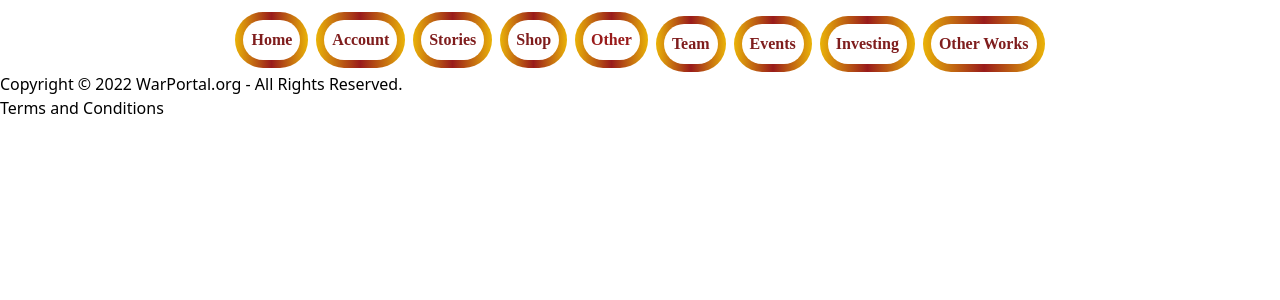
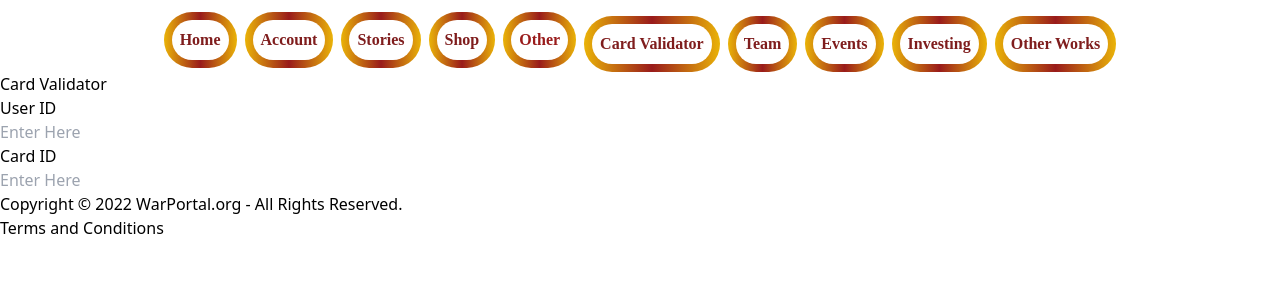
Before and after one commit to GithubWarPortal/GithubWarPortal, a React (Vite) app in the folder WarPortal/: page /Validator in a window 1280 px wide. Both pictures are taken after a click on the button "Other". Shown: the top 300 px of the page. Built offline with nearby package versions, Linux system fonts and the light colour scheme; a web font is replaced by a local one.

Commit message:
added card validator page structure and routes

```diff
--- a/WarPortal/src/App.jsx
+++ b/WarPortal/src/App.jsx
@@ -11,6 +11,7 @@ import {Events} from "./components/Events.jsx";
 import{Investing} from "./components/Investing.jsx";
 import {  BrowserRouter, Routes,Route } from "react-router-dom";
 import Footer from "./components/Footer.jsx";
+import CardValidator from "./components/CardValidator";
 
 
 function App() {
@@ -25,6 +26,7 @@ function App() {
           <Route path="/StoryArcs" element={<StoryArcs />} />
           <Route path="/Shop" element={<Shop />} />
           <Route path="/ContactUs" element={<ContactUs />} />
+          <Route path="/Validator" element={<CardValidator />} />
           <Route path="/Team" element={<Team />} />
           <Route path="/OtherCreativeWorks" element={<OtherCreativeWorks />} />
           <Route path="/Events" element={<Events />} />
--- /dev/null
+++ b/WarPortal/src/components/CardValidator.jsx
@@ -0,0 +1,14 @@
+export default function CardValidator() {
+    return (
+        <>
+          <h1>Card Validator</h1>
+          <form>
+            <h2>User ID</h2>
+            <input type="text" placeholder="Enter Here"></input>
+            <h2>Card ID</h2>
+            <input type="text" placeholder="Enter Here"></input>
+          </form>
+        </>
+      );
+
+}
--- a/WarPortal/src/components/Navbar.jsx
+++ b/WarPortal/src/components/Navbar.jsx
@@ -69,6 +69,16 @@ export default function Navbar() {
             <div>
               <nav>
                 <ul class="flex flex-wrap mt-2 gap-2 justify-center hover: text-center place-items-center">
+                <li>
+                    <button class="w-1/7 bg-gradient-to-r  hover:bg-gradient-to-t hover:from-yellow-500 hover:via-red-800  hover:to-yellow-500 from-yellow-500 via-red-800 p-2 to-yellow-500  rounded-full font-bold hover: text-center">
+                      <span class="w-1/7 block hover: text-red-900 p-2 rounded-full bg-white">
+                        {" "}
+                        <Link class="" to="/Validator">
+                          Card Validator
+                        </Link>{" "}
+                      </span>
+                    </button>
+                  </li>
                   <li>
                     <button class="w-1/7 bg-gradient-to-r  hover:bg-gradient-to-t hover:from-yellow-500 hover:via-red-800  hover:to-yellow-500 from-yellow-500 via-red-800 p-2 to-yellow-500  rounded-full font-bold hover: text-center">
                       <span class="w-1/7 block hover: text-red-900 p-2 rounded-full bg-white">
```
